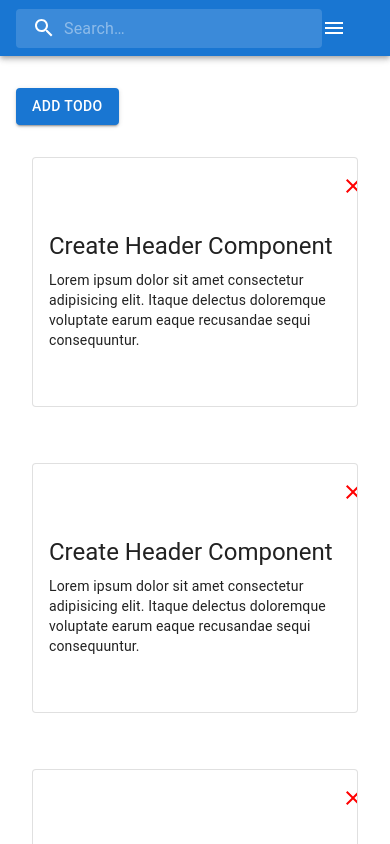
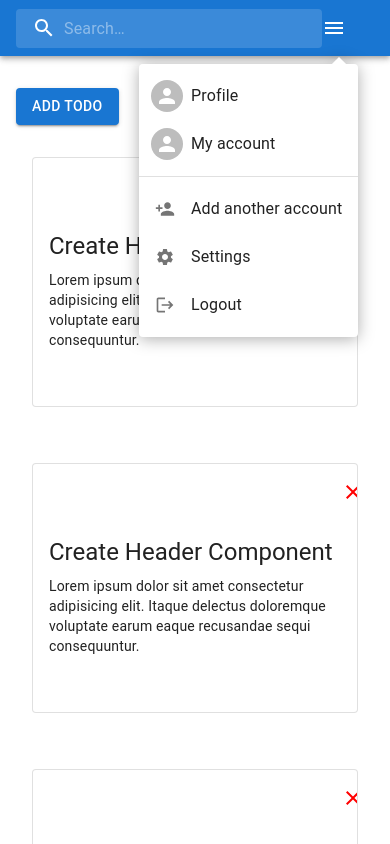
Before and after one commit to revti-kale/todo-app, a Next.js app: page /todo/list in a window 390 px wide. Both pictures are taken after a click on the button 334 px from the left and 28 px from the top of the page. Shown: the top 844 px of the page. Built offline with nearby package versions, Linux system fonts and the light colour scheme.

Commit message:
Implemented menu toggle on hamburger click

```diff
--- a/src/app/header.tsx
+++ b/src/app/header.tsx
@@ -1,18 +1,26 @@
 "use client";
 import { setSearchTerm } from "@/redux/searchSlice";
+import Logout from "@mui/icons-material/Logout";
 import MenuIcon from "@mui/icons-material/Menu";
+import PersonAdd from "@mui/icons-material/PersonAdd";
 import SearchIcon from "@mui/icons-material/Search";
+import Settings from "@mui/icons-material/Settings";
 import AppBar from "@mui/material/AppBar";
+import Avatar from "@mui/material/Avatar";
 import Box from "@mui/material/Box";
+import Divider from "@mui/material/Divider";
 import IconButton from "@mui/material/IconButton";
 import InputBase from "@mui/material/InputBase";
+import ListItemIcon from "@mui/material/ListItemIcon";
+import Menu from "@mui/material/Menu";
+import MenuItem from "@mui/material/MenuItem";
 import { alpha, styled } from "@mui/material/styles";
 import Toolbar from "@mui/material/Toolbar";
+import Tooltip from "@mui/material/Tooltip";
 import Typography from "@mui/material/Typography";
 import Link from "next/link";
 import * as React from "react";
 import { useDispatch } from "react-redux";
-
 
 const Search = styled("div")(({ theme }) => ({
   position: "relative",
@@ -57,7 +65,14 @@
 }));
 
 export default function Header() {
-
+  const [anchorEl, setAnchorEl] = React.useState<null | HTMLElement>(null);
+  const open = Boolean(anchorEl);
+  const handleClick = (event: React.MouseEvent<HTMLElement>) => {
+    setAnchorEl(event.currentTarget);
+  };
+  const handleClose = () => {
+    setAnchorEl(null);
+  };
   const dispatch = useDispatch();
 
   const handleSearchChange = (e: React.ChangeEvent<HTMLInputElement>) => {
@@ -88,7 +103,15 @@
               onChange={handleSearchChange}
             />
           </Search>
+          <Box
+            sx={{ display: "flex", alignItems: "center", textAlign: "center" }}
+          >
+            <Tooltip title="settings">
               <IconButton
+                onClick={handleClick}
+                aria-controls={open ? "account-menu" : undefined}
+                aria-haspopup="true"
+                aria-expanded={open ? "true" : undefined}
                 size="large"
                 edge="start"
                 color="inherit"
@@ -97,6 +120,71 @@
               >
                 <MenuIcon />
               </IconButton>
+            </Tooltip>
+          </Box>
+          <Menu
+            anchorEl={anchorEl}
+            id="account-menu"
+            open={open}
+            onClose={handleClose}
+            onClick={handleClose}
+            slotProps={{
+              paper: {
+                elevation: 0,
+                sx: {
+                  overflow: "visible",
+                  filter: "drop-shadow(0px 2px 8px rgba(0,0,0,0.32))",
+                  mt: 1.5,
+                  "& .MuiAvatar-root": {
+                    width: 32,
+                    height: 32,
+                    ml: -0.5,
+                    mr: 1,
+                  },
+                  "&::before": {
+                    content: '""',
+                    display: "block",
+                    position: "absolute",
+                    top: 0,
+                    right: 14,
+                    width: 10,
+                    height: 10,
+                    bgcolor: "background.paper",
+                    transform: "translateY(-50%) rotate(45deg)",
+                    zIndex: 0,
+                  },
+                },
+              },
+            }}
+            transformOrigin={{ horizontal: "right", vertical: "top" }}
+            anchorOrigin={{ horizontal: "right", vertical: "bottom" }}
+          >
+            <MenuItem onClick={handleClose}>
+              <Avatar /> Profile
+            </MenuItem>
+            <MenuItem onClick={handleClose}>
+              <Avatar /> My account
+            </MenuItem>
+            <Divider />
+            <MenuItem onClick={handleClose}>
+              <ListItemIcon>
+                <PersonAdd fontSize="small" />
+              </ListItemIcon>
+              Add another account
+            </MenuItem>
+            <MenuItem onClick={handleClose}>
+              <ListItemIcon>
+                <Settings fontSize="small" />
+              </ListItemIcon>
+              Settings
+            </MenuItem>
+            <MenuItem onClick={handleClose}>
+              <ListItemIcon>
+                <Logout fontSize="small" />
+              </ListItemIcon>
+              Logout
+            </MenuItem>
+          </Menu>
         </Toolbar>
       </AppBar>
     </Box>
```
Lines whose indentation alone changed are shown as unchanged.
